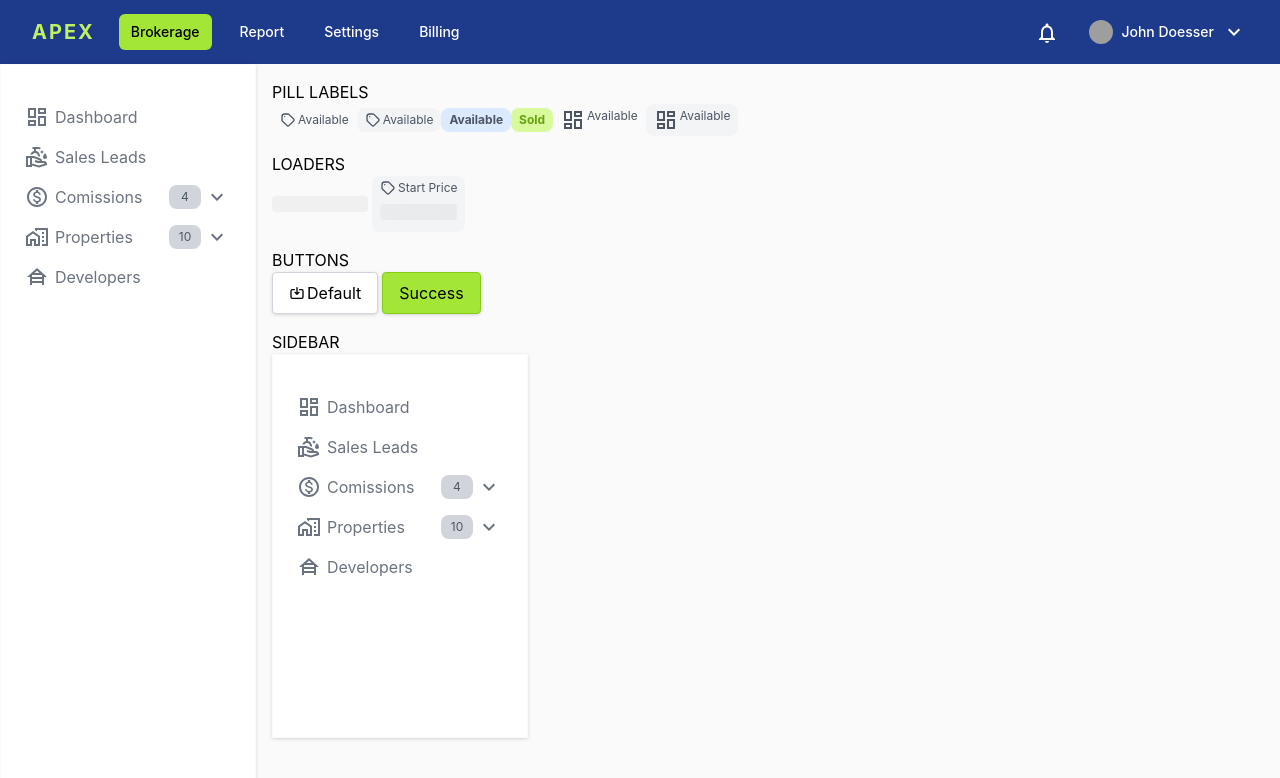
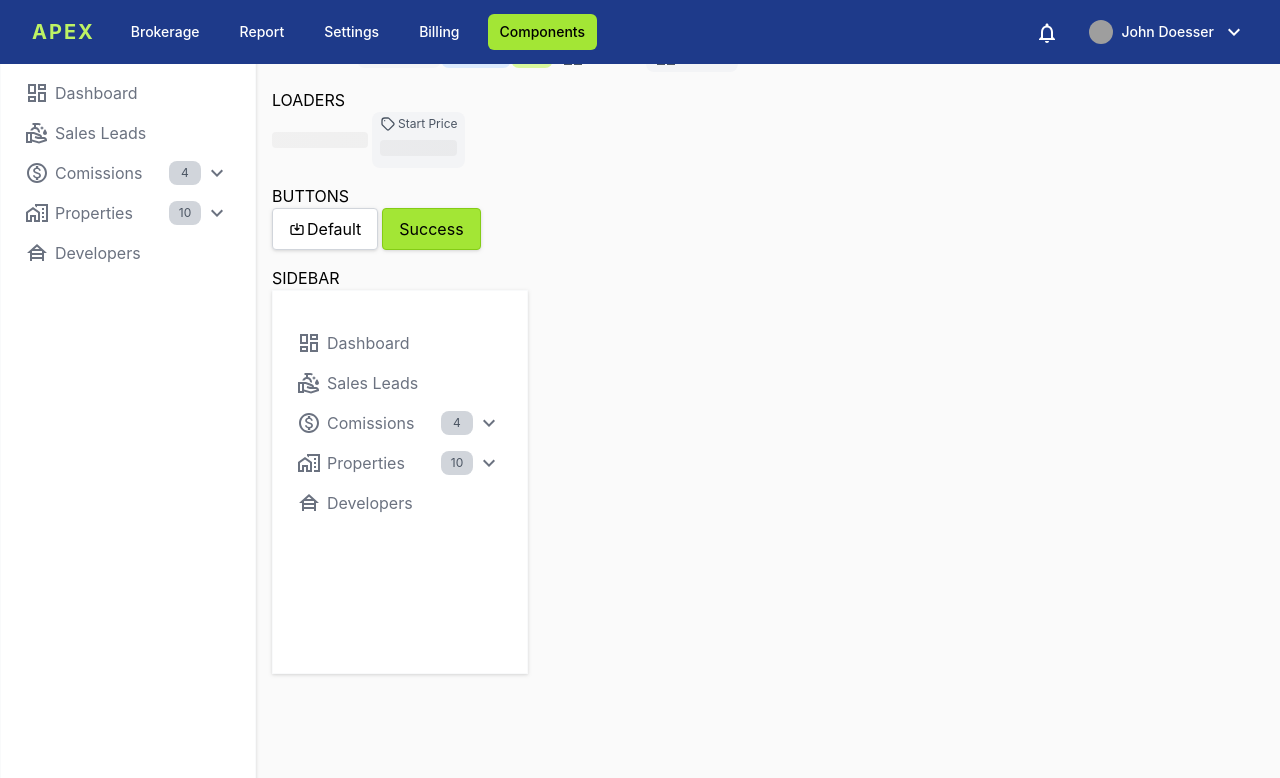
Before and after one commit to online-lorno/apex, a Next.js app in the folder projects/admin/: page /components in a window 1280 px wide. Shown: the top 778 px of the page. Built offline with nearby package versions, Linux system fonts and the light colour scheme; grey boxes are pictures that could not be loaded.

Commit message:
feat: update navbar

```diff
--- a/projects/admin/components/layouts/MainLayout.tsx
+++ b/projects/admin/components/layouts/MainLayout.tsx
@@ -9,10 +9,10 @@ interface Props {
 
 const MainLayout: React.FC<Props> = ({ children }) => {
   return (
-    <>
+    <div className="relative">
       <Navbar />
       <div className="flex flex-row">
-        <div className="h-screen">
+        <div className="h-screen pt-10">
           <Sidebar
             menuItems={[
               {
@@ -61,7 +61,7 @@ const MainLayout: React.FC<Props> = ({ children }) => {
         </div>
         <div className="container p-4">{children}</div>
       </div>
-    </>
+    </div>
   )
 }
 
--- a/projects/admin/components/sections/Navbar.tsx
+++ b/projects/admin/components/sections/Navbar.tsx
@@ -1,20 +1,25 @@
 import React, { Fragment } from 'react'
+import Link from 'next/link'
 import Image from 'next/image'
+import { useRouter } from 'next/router'
 import { Disclosure, Menu, Transition } from '@headlessui/react'
 import clsx from 'clsx'
 
 import MaterialIcon from '@components/common/MaterialIcon'
 
 const navigation = [
-  { name: 'Brokerage', href: '#', current: true },
-  { name: 'Report', href: '#', current: false },
-  { name: 'Settings', href: '#', current: false },
-  { name: 'Billing', href: '#', current: false },
+  { name: 'Brokerage', href: '/' },
+  { name: 'Report', href: '/report' },
+  { name: 'Settings', href: '/settings' },
+  { name: 'Billing', href: '/billing' },
+  { name: 'Components', href: '/components' },
 ]
 
 const Navbar = () => {
+  const router = useRouter()
+
   return (
-    <Disclosure as="nav" className="bg-blue-900">
+    <Disclosure as="nav" className="bg-blue-900 fixed top-0 left-0 w-full z-10">
       {({ open }) => (
         <>
           <div className="max-w-full mx-auto px-2 sm:px-6 lg:px-8">
@@ -40,30 +45,37 @@ const Navbar = () => {
               </div>
               <div className="flex-1 flex items-center justify-center sm:items-stretch sm:justify-start">
                 <div className="flex-shrink-0 flex items-center">
-                  <span className="text-xl text-lime-300 font-bold uppercase tracking-widest">
+                  <Link href="/">
+                    <a className="text-xl text-lime-300 font-bold uppercase tracking-widest">
                       Apex
-                  </span>
+                    </a>
+                  </Link>
                 </div>
                 <div className="hidden sm:block sm:ml-6">
-                  <div className="flex space-x-4">
-                    {navigation.map((item) => (
+                  <div className="flex sm:space-x-2 lg:space-x-4">
+                    {navigation.map((item) => {
+                      const current =
+                        (item.href === '/' && router.asPath === '/') ||
+                        item.href === router.asPath
+                      return (
+                        <Link href={item.href} key={item.name}>
                           <a
-                        key={item.name}
-                        href={item.href}
                             className={clsx(
                               {
-                            'bg-lime-400 text-black': item.current,
+                                'bg-lime-400 text-black': current,
                               },
                               {
-                            'text-white hover:text-lime-400': !item.current,
+                                'text-white hover:text-lime-400': !current,
                               },
                               'px-3 py-2 rounded-md text-sm font-medium'
                             )}
-                        aria-current={item.current ? 'page' : undefined}
+                            aria-current={current ? 'page' : undefined}
                           >
                             {item.name}
                           </a>
-                    ))}
+                        </Link>
+                      )
+                    })}
                   </div>
                 </div>
               </div>
@@ -81,7 +93,7 @@ const Navbar = () => {
                 </button>
 
                 {/* Profile dropdown */}
-                <Menu as="div" className="ml-6 relative">
+                <Menu as="div" className="ml-2 lg:ml-6 relative">
                   <div>
                     <Menu.Button className="flex items-center text-sm">
                       <span className="sr-only">Open user menu</span>
@@ -92,12 +104,12 @@ const Navbar = () => {
                         width={24}
                         alt=""
                       />
-                      <span className="text-white font-medium ml-2">
+                      <span className="text-white font-medium ml-2 hidden lg:block">
                         John Doesser
                       </span>
                       <MaterialIcon
                         icon="ExpandMoreOutlined"
-                        classNames="h-4 w-4 ml-2 text-white"
+                        classNames="h-4 w-4 ml-2 text-white hidden lg:block"
                         aria-hidden="true"
                       />
                     </Menu.Button>
@@ -166,25 +178,30 @@ const Navbar = () => {
 
           <Disclosure.Panel className="sm:hidden">
             <div className="px-2 pt-2 pb-3 space-y-1">
-              {navigation.map((item) => (
+              {navigation.map((item) => {
+                const current =
+                  (item.href === '/' && router.asPath === '/') ||
+                  item.href === router.asPath
+                return (
                   <Disclosure.Button
                     key={item.name}
                     as="a"
                     href={item.href}
                     className={clsx(
                       {
-                      'bg-lime-400 text-black': item.current,
+                        'bg-lime-400 text-black': current,
                       },
                       {
-                      'text-white hover:text-lime-400': !item.current,
+                        'text-white hover:text-lime-400': !current,
                       },
                       'block px-3 py-2 rounded-md text-base font-medium'
                     )}
-                  aria-current={item.current ? 'page' : undefined}
+                    aria-current={current ? 'page' : undefined}
                   >
                     {item.name}
                   </Disclosure.Button>
-              ))}
+                )
+              })}
             </div>
           </Disclosure.Panel>
         </>
```
Lines whose indentation alone changed are shown as unchanged.
